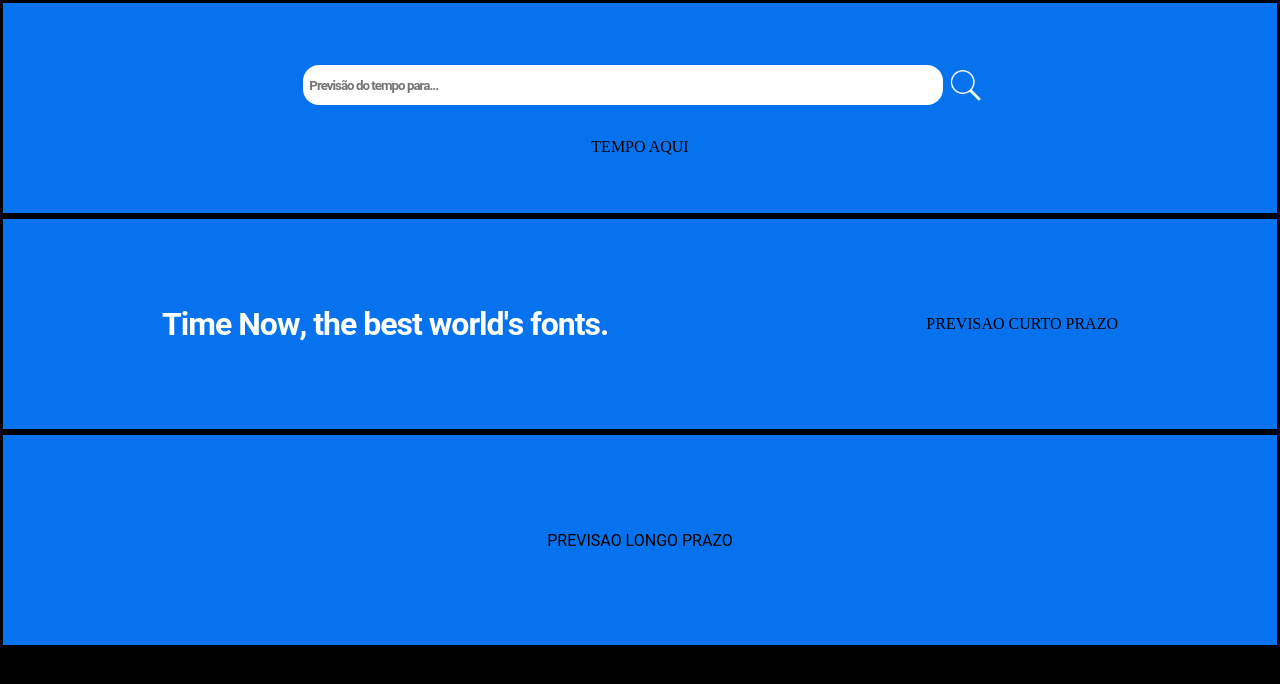
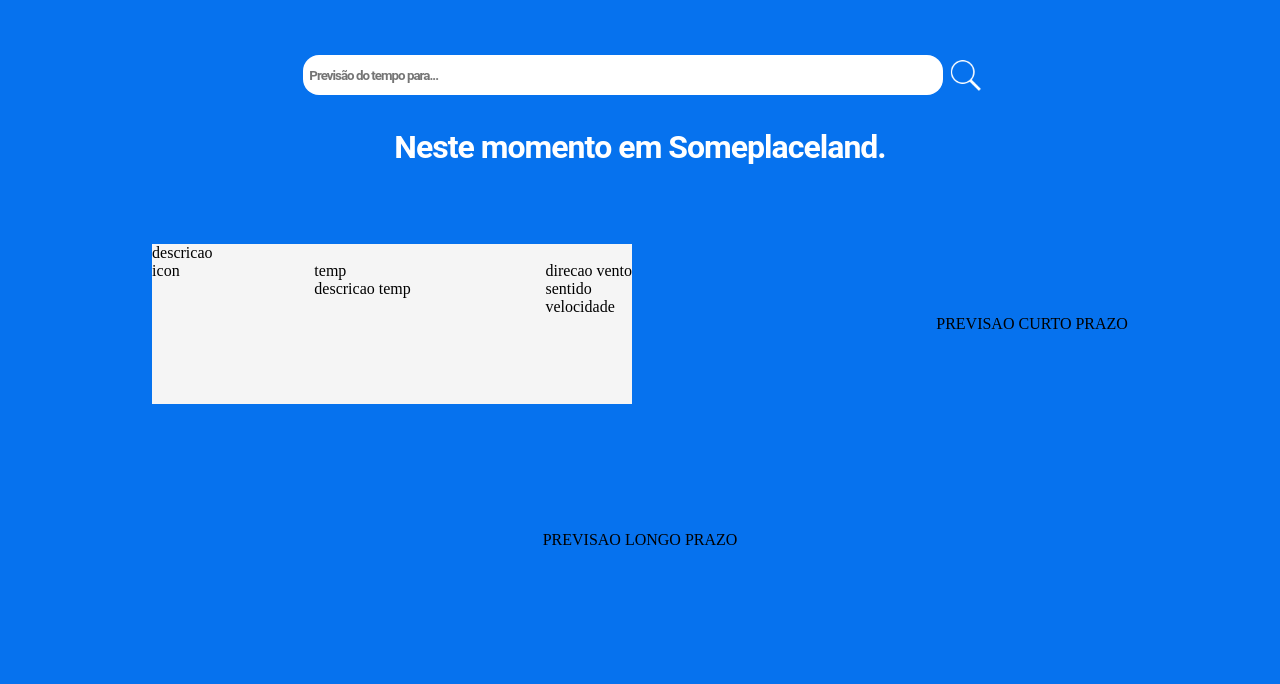
Before and after one commit to greif4dev/weather-forecast, a Python web app: template templates/index.html in a window 1280 px wide. Shown: the top 684 px of the page. Run offline with Jinja, Linux system fonts and the light colour scheme; the template is opened without the code that fills it, so the values that code supplies are empty.

Commit message:
style(data view) estrutura da vitrine em que os dados serao apresentados

```diff
--- a/static/css/style.css
+++ b/static/css/style.css
@@ -7,7 +7,7 @@
 @import url('https://fonts.googleapis.com/css2?family=Roboto:wght@400;700&display=swap');
 
 body{
-    background-color: black;
+    background-color: rgb(6, 114, 238);
 }
 
 nav{
@@ -33,13 +33,10 @@ nav{
     display: flex;
     justify-content: center;
     align-items: center;
-    font-family: 'Roboto', sans-serif;
 }
 
 .itens{
-    background-color: rgb(6, 114, 238);
     height: 13.5rem;
-    border: solid;
 }
 
 .searchBar{
@@ -61,7 +58,7 @@ nav{
     padding-bottom: 10px;
 }
 
-#wheaterNow{
+.font-title{
     font-family: 'Roboto', sans-serif;
     font-size: xx-large;
     color: white;
@@ -69,3 +66,14 @@ nav{
     letter-spacing: -1px;
     font-kerning: none;
 }
+
+#wheaterNow{
+    background-color: whitesmoke;
+    height: 10rem;
+    width: 30rem;
+}
+
+#wheaterNow > div{
+    display: flex;
+    justify-content: space-between;
+}
--- /dev/null
+++ b/static/js/index.js
@@ -0,0 +1,18 @@
+let tempoAgora = '';
+
+tempoAgora +=
+    `
+    <p>descricao</p>
+    <div>
+        <div><p>icon</p></div>
+        <div>
+            <p>temp</p>
+            <p>descricao temp</p>
+        </div>
+        <div>
+            <p>direcao vento</p>
+            <p>sentido<br>velocidade</p>
+        </div>
+    </div>`;
+
+document.getElementById('wheaterNow').innerHTML = tempoAgora;
--- a/templates/index.html
+++ b/templates/index.html
@@ -14,15 +14,16 @@
                 <img width="35" height="35" src="..\static\images\icons8-search-50.png" alt="search--v1"/>
             </div>
             <br>
-            <div id="Location">TEMPO AQUI</div>
+            <div id="Location"  class="font-title">Neste momento em Someplaceland.</div>
         </nav>
         <section class="itens" id="item-1">
-            <div id="wheaterNow">Time Now, the best world's fonts.</div>
+            <div id="wheaterNow"></div>
             <div id="timeForecast">PREVISAO CURTO PRAZO</div>
         </section>
         <section class="itens" id="item-2">
             <div id="weekForecast">PREVISAO LONGO PRAZO</div>
         </section>
     </div>
+    <script src="..\static\js\index.js"></script>
 </body>
 </html>
```
